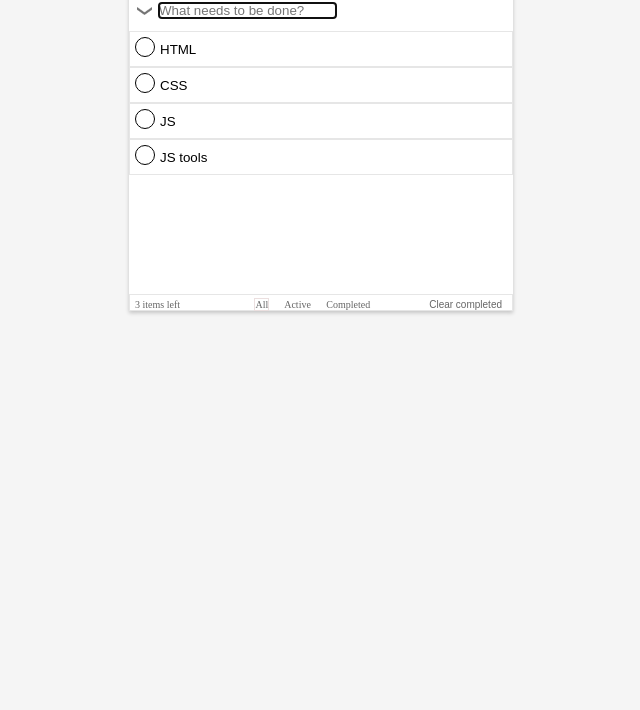
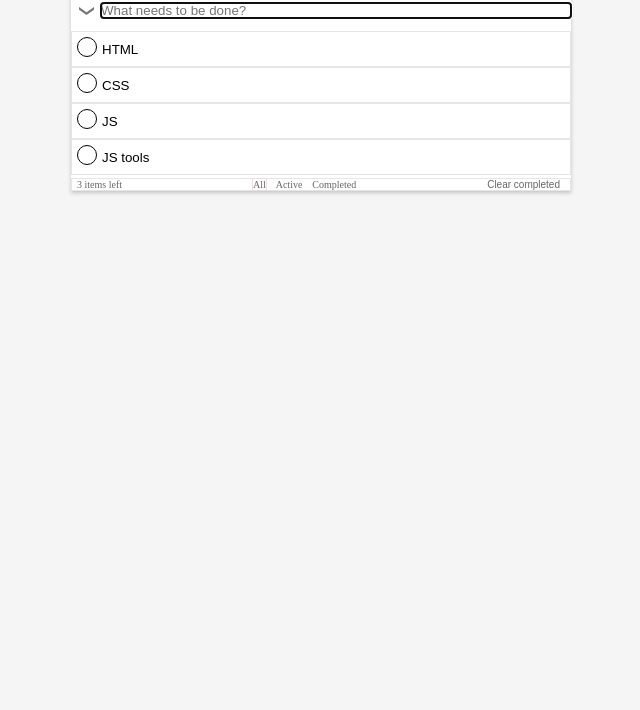
Before and after one commit to ok-technopolis-autumn-2022/Emelyanov_Pavel, a plain HTML site: page index.html in a window 1280 px wide. Shown: the part 90-800 px from the top of the page, without its empty margins (319-959 px from the left). Drawn offline with Linux system fonts and the light colour scheme.

Commit message:
fixing comments

```diff
--- a/css/styles.css
+++ b/css/styles.css
@@ -25,6 +25,10 @@ h1 {
   display: flex;
   flex-direction: column;
   align-items: center;
+  max-width: 562px;
+  width: 100%;
+  height: 100%;
+  max-height: 800px;
 }
 
 .item-in-list__checkbox-replica {
@@ -62,6 +66,7 @@ h1 {
   display: flex;
   flex-direction: row;
   flex-wrap: nowrap;
+  justify-content: space-between;
   font-size: 10px;
 }
 
@@ -75,7 +80,7 @@ h1 {
   color: black;
   border: 0px;
   background: none;
-  width: calc(100% - 30px);
+  width: 100%;
 }
 
 .item-in-list__main-list-text:hover {
@@ -104,17 +109,22 @@ h1 {
   display: flex;
   flex-direction: column;
   position: relative;
-  max-width: 40vw;
-  min-width: 30vw;
-  min-height: 40vh;
-  max-height: 60vh;
+  max-width: 500px;
+  width: 100%;
+  min-width: 300px;
+  min-height: 200px;
+  height: 100%;
   background-color: #ffffff;
 
   box-shadow: 0px 2px 4px rgba(0, 0, 0, 0.2);
 }
 
 .footer__radio-button {
-  visibility: hidden;
+  position: absolute;
+  display: flex;
+
+  z-index: -1;
+  opacity: 0;
   padding: 0;
   margin: 0;
 }
@@ -129,6 +139,7 @@ h1 {
 .todos-page__new-task-input {
   border: none;
   background: none;
+  width: 100%;
 }
 
 .todos-page__main-controls.main-controls {
@@ -151,7 +162,7 @@ h1 {
   top: 40px;
 }
 
-.todos-page__footer.footer {
+.todos-page__footer {
   display: flex;
   flex-direction: row;
   flex-wrap: nowrap;
@@ -172,13 +183,12 @@ h1 {
   padding: 5px 0 5px 0;
 }
 
-.footer__item-in-footer:nth-child(3n) {
-  display: flex;
-  flex-direction: row;
-  flex-wrap: nowrap;
+.footer__switcher-of-amount-of-items:nth-child(2n) {
+  margin: 0 10px 0 10px;
 }
 
-span.footer__radio-button-text {
+.footer__radio-button-text {
+  border-radius: 5%;
   cursor: pointer;
 }
 
@@ -197,4 +207,9 @@ span.footer__radio-button-text {
 
 .footer__radio-button:checked + span.footer__radio-button-text {
   border: 1px solid #ebdfdf;
+  margin: -1px;
 }
+
+.main-controls__create-new {
+  width: 100%;
+}
```
